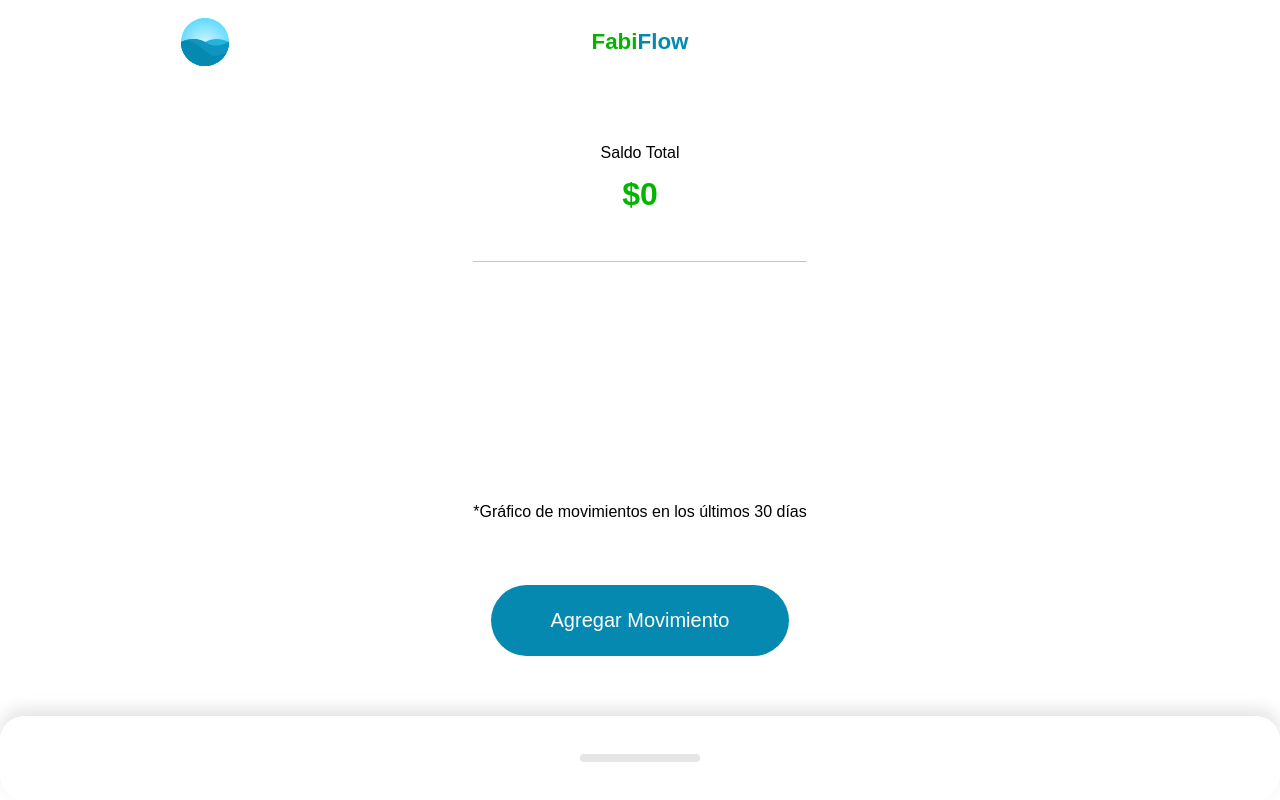
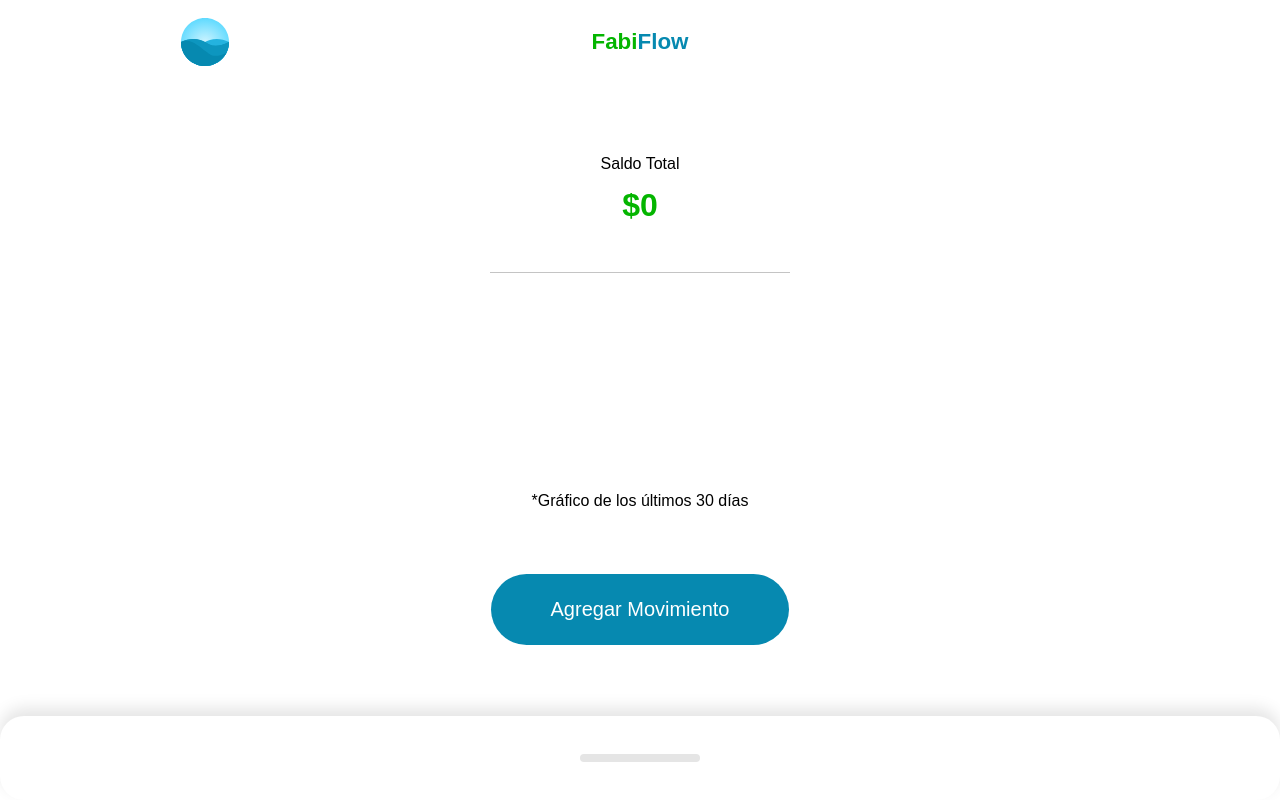
Before and after one commit to fabiansc89/CashFlow-PracticoVue, a Vue app: page / in a window 1280 px wide. Built offline with nearby package versions, Linux system fonts and the light colour scheme.

Commit message:
se modifica de nuevo el texto del grafico

```diff
--- a/src/components/Action.vue
+++ b/src/components/Action.vue
@@ -18,12 +18,12 @@
             <div class="field">
               <label>Tipo de Movimiento</label>
               <label class="radio-label">
+                <input type="radio" v-model="movementType" value="Gasto" />
+                <span> Gasto </span>
+              </label>
+              <label class="radio-label">
                 <input type="radio" v-model="movementType" value="Ingreso" />
                 <span> Ingreso </span>
-              </label>
-              <label class="radio-label">
-                <input type="radio" v-model="movementType" value="Gasto" />
-                <span> Gasto </span>
               </label>
             </div>
             <div class="action">
--- a/src/components/Resume/Graphic.vue
+++ b/src/components/Resume/Graphic.vue
@@ -30,7 +30,7 @@
           y2="200"
         />
       </svg>
-      <p>*Gráfico de movimientos en los últimos 30 días</p>
+      <p>*Gráfico de los últimos 30 días</p>
     </div>
   </template>
 
```
